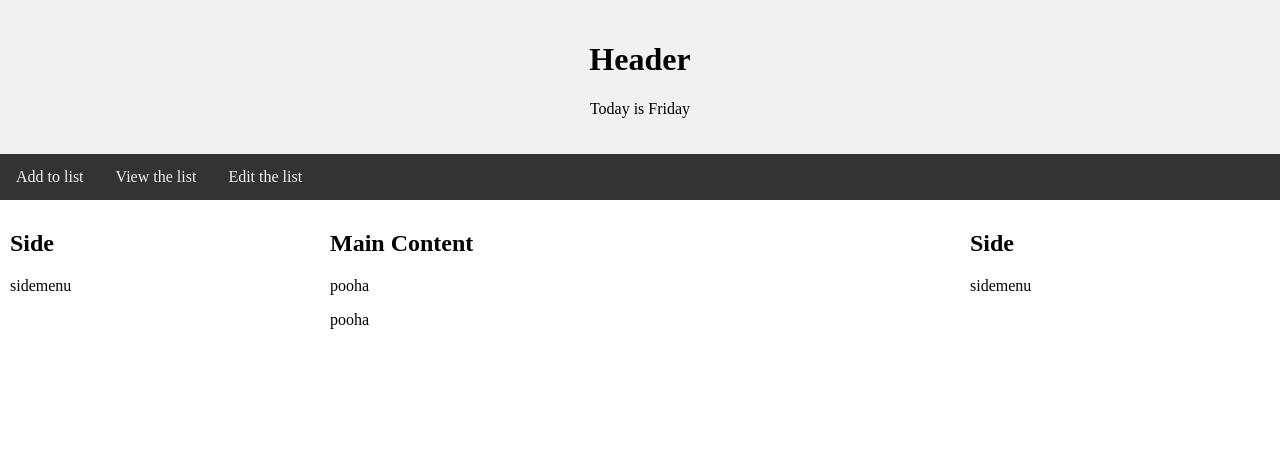
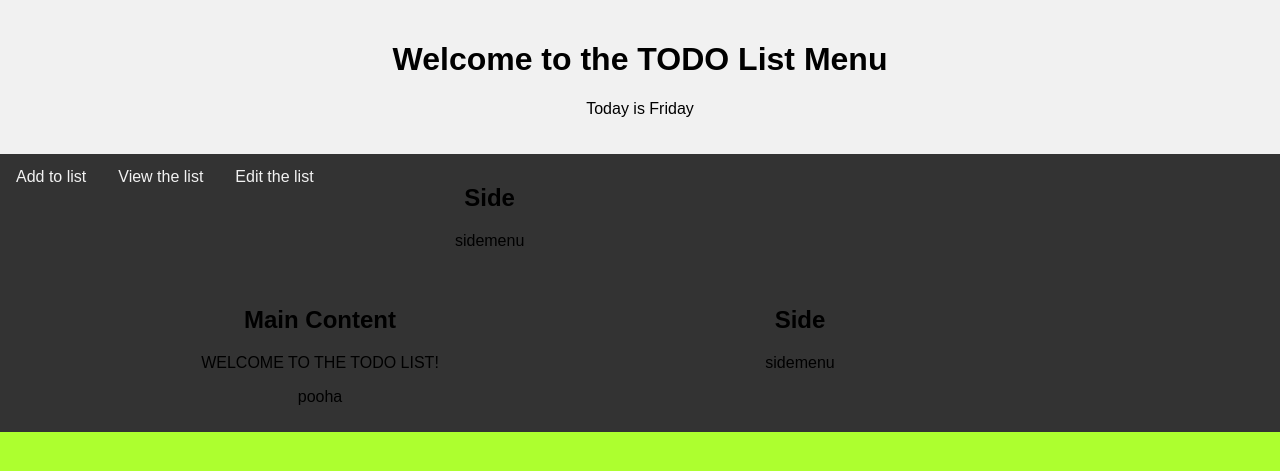
Before and after one commit to hr17045/Major-Project, a Bottle app: page / in a window 1280 px wide. Shown: the top 471 px of the page. Run offline with Bottle, Linux system fonts and the light colour scheme.

Commit message:
27th May

```diff
--- a/main.html
+++ b/main.html
@@ -4,87 +4,25 @@
 <title>CSS Website Layout</title>
 <meta charset="utf-8">
 <meta name="viewport" content="width=device-width, initial-scale=1">
-<style>
-* {
-  box-sizing: border-box;
-}
 
-body {
-  margin: 0;
-}
-
-/* Style the header */
-.header {
-  background-color: #f1f1f1;
-  padding: 20px;
-  text-align: center;
-}
-
-/* Style the top navigation bar */
-.topnav {
-  overflow: hidden;
-  background-color: #333;
-}
-
-/* Style the topnav links */
-.topnav a {
-  float: left;
-  display: block;
-  color: #f2f2f2;
-  text-align: center;
-  padding: 14px 16px;
-  text-decoration: none;
-}
-
-/* Change color on hover */
-.topnav a:hover {
-  background-color: #ddd;
-  color: black;
-}
-
-/* Create three unequal columns that floats next to each other */
-.column {
-  float: left;
-  padding: 10px;
-}
-
-/* Left and right column */
-.column.side {
-  width: 25%;
-}
-
-/* Middle column */
-.column.middle {
-  width: 50%;
-}
-
-/* Clear floats after the columns */
-.row:after {
-  content: "";
-  display: table;
-  clear: both;
-}
-
-/* Responsive layout - makes the three columns stack on top of each other instead of next to each other */
-@media screen and (max-width: 600px) {
-  .column.side, .column.middle {
-    width: 100%;
-  }
-}
-</style>
 </head>
-<link href="/static/style.css" rel="stylsheet" />
+<link href="static/style.css" rel="stylesheet" />
 <body>
 
 <div class="header">
-  <h1>Header</h1>
+  <h1>Welcome to the TODO List Menu</h1>
   <p>Today is {{day}}</p>
 </div>
 
 <div class="topnav">
-  <a href="#">Add to list</a>
-  <a href="#">View the list</a>
-  <a href="#">Edit the list</a>
+  <a onclick="window.location.href='/new'">Add to list</a>
+  <a onclick="window.location.href='/todo'">View the list</a>
+  <div class="dropdown">
+    <a onclick="window.location.href='/todo'">Edit the list</a>
+      <div class="dropdowncontent">
+
+        <a href="/edit/1">1</a>
+    </div>
 </div>
 
 <div class="row">
@@ -95,7 +33,7 @@ body {
 
   <div class="column middle">
     <h2>Main Content</h2>
-    <p>pooha</p>
+    <p>WELCOME TO THE TODO LIST!</p>
     <p>pooha</p>
   </div>
 
--- a/static/style.css
+++ b/static/style.css
@@ -6,3 +6,88 @@ html {
   text-align: center;
   background-color: greenyellow;
 }
+
+
+* {
+  box-sizing: border-box;
+}
+
+body {
+  margin: 0;
+}
+
+/* Style the header */
+.header {
+  background-color: #f1f1f1;
+  padding: 20px;
+  text-align: center;
+}
+
+/* Style the top navigation bar */
+.topnav {
+  overflow: hidden;
+  background-color: #333;
+}
+
+/* Style the topnav links */
+.topnav a {
+  float: left;
+  display: block;
+  color: #f2f2f2;
+  text-align: center;
+  padding: 14px 16px;
+  text-decoration: none;
+}
+
+/* Change color on hover */
+.topnav a:hover {
+  background-color: #ddd;
+  color: black;
+}
+
+/* Create three unequal columns that floats next to each other */
+.column {
+  float: left;
+  padding: 10px;
+}
+
+/* Left and right column */
+.column.side {
+  width: 25%;
+}
+
+/* Middle column */
+.column.middle {
+  width: 50%;
+}
+
+/* Clear floats after the columns */
+.row:after {
+  content: "";
+  display: table;
+  clear: both;
+}
+
+/* Responsive layout - makes the three columns stack on top of each other instead of next to each other */
+@media screen and (max-width: 600px) {
+  .column.side, .column.middle {
+    width: 100%;
+  }
+}
+
+
+.dropdowncontent{
+  display: none;
+  position: absolute;
+  min-width: 160px;
+  z-index: 1;
+}
+
+.dropdowncontent a{
+  float: none;
+  padding: 5px;
+  text-decoration: none;
+  display: block;
+  text-align: left;
+}
+.dropdown:hover
```
